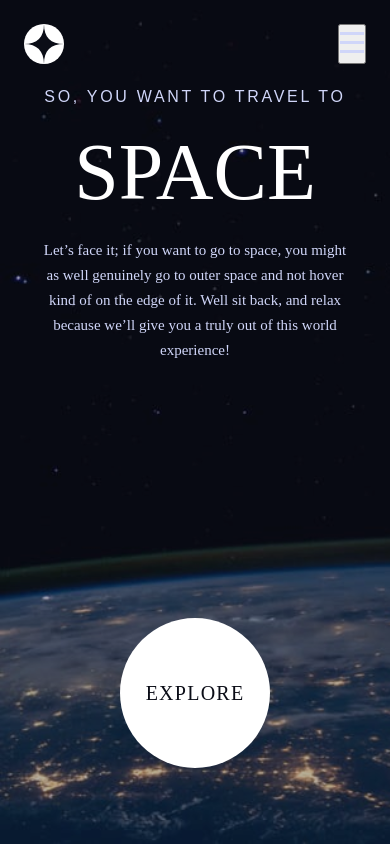
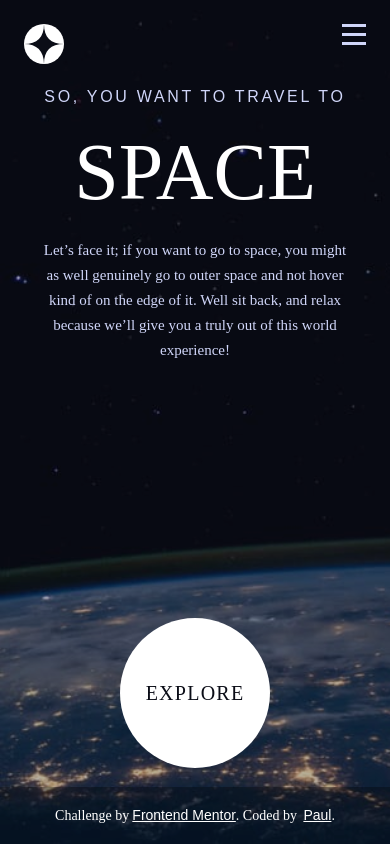
Before and after one commit to hatealgebra/space-tourism-website-FEM, a React (Vite) app: page / in a window 390 px wide. Built offline with nearby package versions, Linux system fonts and the light colour scheme; a web font is replaced by a local one.

Commit message:
Fix spacing between content. Apply styles to hamburger. Edit readme

```diff
--- a/src/App.tsx
+++ b/src/App.tsx
@@ -35,7 +35,21 @@ const App = () => {
         },
     ]);
 
-    return <RouterProvider router={router} />;
+    return (
+        <>
+            <RouterProvider router={router} />
+            <footer>
+                Challenge by
+                <a
+                    href="https://www.frontendmentor.io?ref=challenge"
+                    target="_blank"
+                >
+                    Frontend Mentor
+                </a>
+                . Coded by <a href="https://github.com/hatealgebra">Paul</a>.
+            </footer>
+        </>
+    );
 };
 
 export default App;
--- a/src/components/topPanel/topPanel.module.css
+++ b/src/components/topPanel/topPanel.module.css
@@ -107,13 +107,13 @@
         margin: unset;
         margin-left: 5.5rem;
     }
+}
 
-    .hamburgerBtn {
-        width: 24px;
-        height: 21px;
-        border: none;
-        background-color: transparent;
-    }
+.hamburgerBtn {
+    width: 24px;
+    height: 21px;
+    border: none;
+    background-color: transparent;
 }
 
 .bold {
@@ -124,5 +124,5 @@
     width: 100%;
     height: 1px;
     background-color: var(--color-border);
-    margin-left: 10%;
+    margin-left: 5%;
 }
--- a/src/global.css
+++ b/src/global.css
@@ -121,3 +121,26 @@ nav {
     font-size: 1.6rem;
     letter-spacing: 2.7;
 }
+
+footer {
+    font-family: Barlow;
+    position: fixed;
+    bottom: 0;
+    width: 100%;
+    background-color: rgba(0, 0, 0, 0.3);
+    color: white;
+    text-align: center;
+    padding: 2rem 1rem;
+    display: block;
+    font-size: 1.4rem;
+
+    @media (--min-tablet) {
+        font-size: 1.6rem;
+    }
+}
+
+footer a {
+    color: white;
+    text-decoration: underline;
+    margin-left: 0.3rem;
+}
--- a/src/routes/root.module.css
+++ b/src/routes/root.module.css
@@ -23,7 +23,7 @@
         flex-direction: row;
         align-items: flex-end;
         align-self: flex-end;
-        justify-content: unset;
+
         width: 100%;
     }
 }
@@ -34,6 +34,7 @@
     margin: 0 auto;
 
     @media (--min-desktop) {
+        margin: 0 0 0 1.5rem;
         margin-bottom: 5%;
     }
 
@@ -108,9 +109,14 @@
 
     @media (--min-desktop) {
         height: 450px;
+        width: 450px;
+        margin: unset;
+        position: relative;
+        left: 5%;
 
         & a {
             height: 274px;
+            width: 274px;
         }
     }
 }
```
Also changed, not shown: 2 other files (tests, documents, lock files or other folders).
